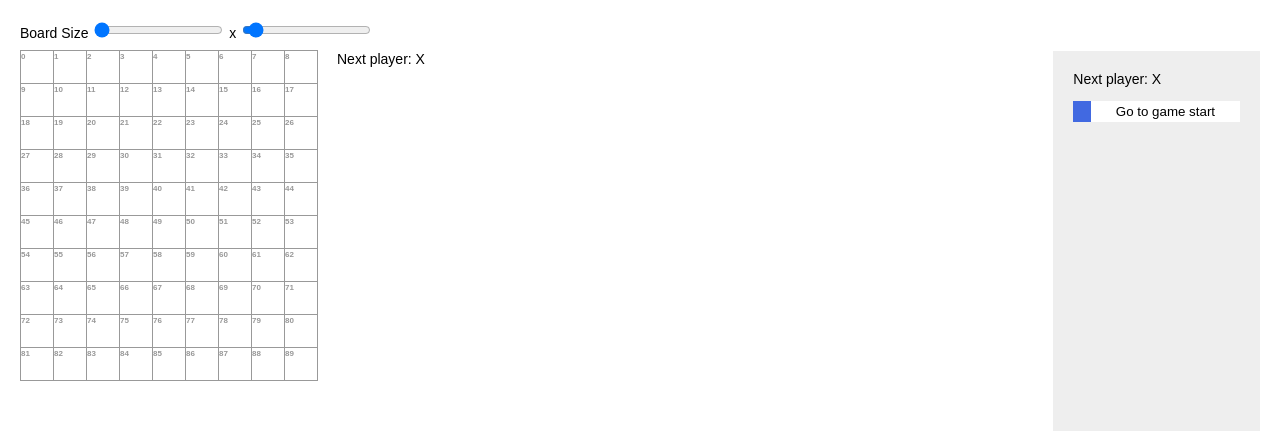
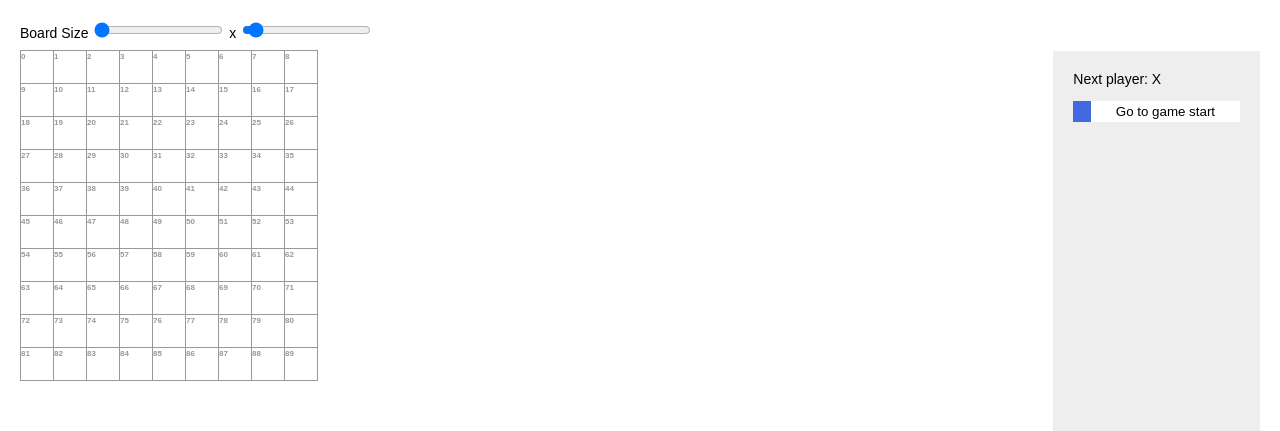
Before and after one commit to croissain/gomoku, a React (Create React App) app: page / in a window 1280 px wide. Shown: the top 431 px of the page. Built offline with nearby package versions, Linux system fonts and the light colour scheme.

Commit message:
clean code

```diff
--- a/src/components/Game.jsx
+++ b/src/components/Game.jsx
@@ -198,14 +198,6 @@ const Game = ({ width, height }) => {
                 markWinner={line}
               />
             </div>
-            <div className="game-info">
-              <div>
-                {winner
-                  ? "Winner: " + winner
-                  : "Next player: " + (state.xIsNext ? "X" : "O")}
-              </div>
-              {/* <ol>{moves}</ol> */}
-            </div>
           </div>
         </div>
         <div id="sidebar">
```
